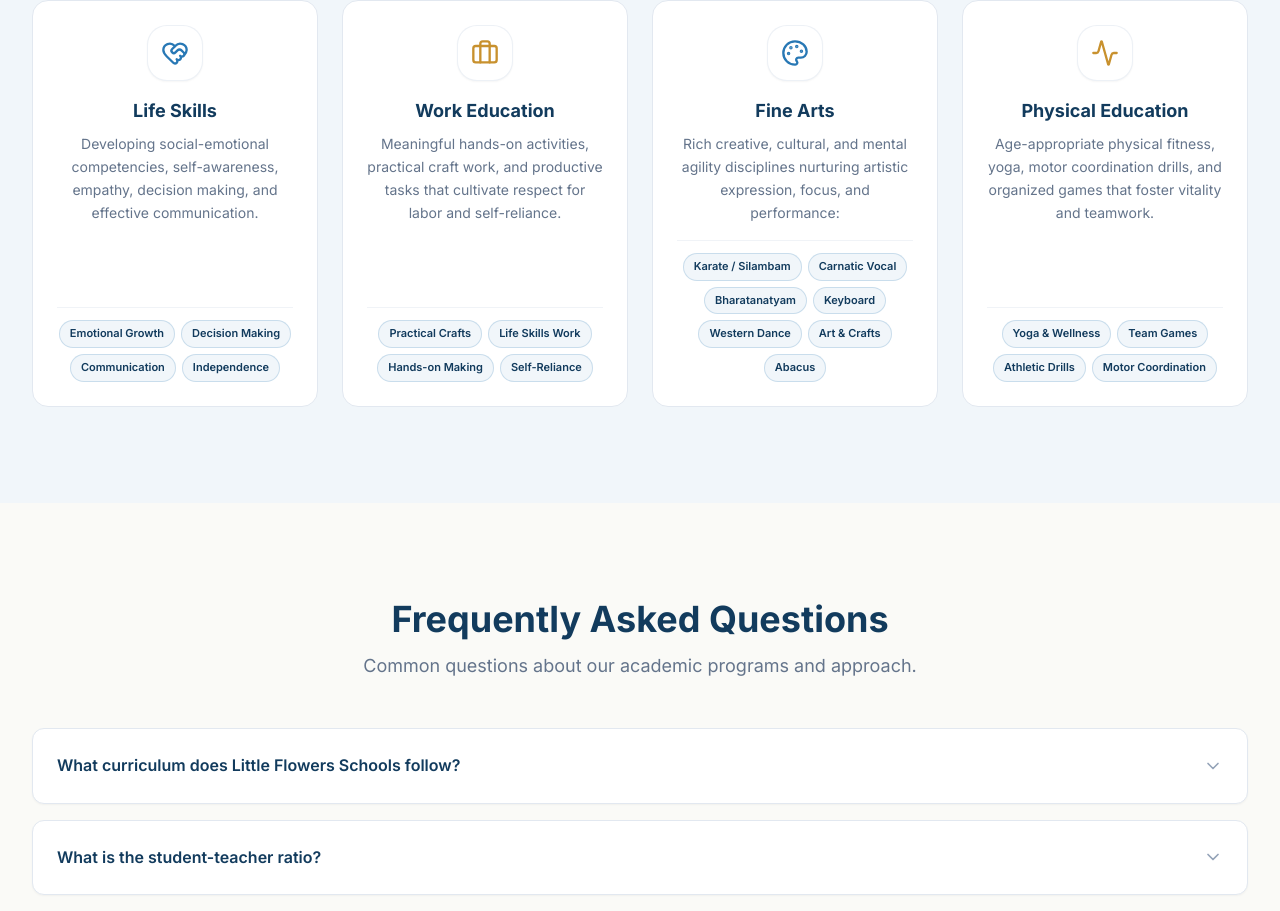
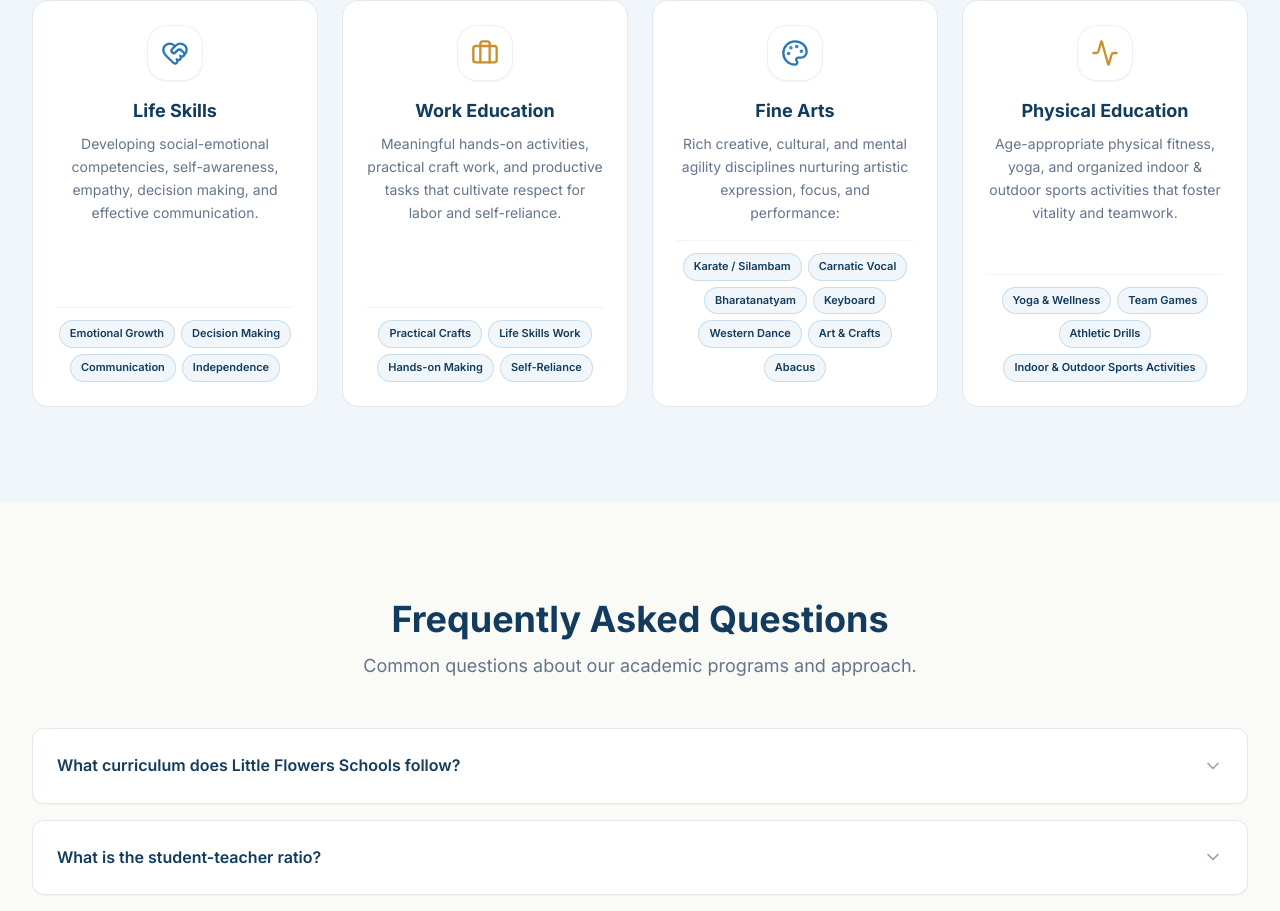
Before and after one commit to sandy040406/littleflowersschools, a Next.js app: page /academics in a window 1280 px wide. Shown: the part 2700-3611 px from the top of the page. Built offline with nearby package versions, Linux system fonts and the light colour scheme; no server answers.

Commit message:
Update Physical Education card to include indoor & outdoor sports activities

```diff
--- a/app/(public)/academics/page.tsx
+++ b/app/(public)/academics/page.tsx
@@ -333,10 +333,10 @@ export default async function AcademicsPage() {
               </div>
               <h3 className="font-bold text-navy text-lg mb-2">Physical Education</h3>
               <p className="text-sm text-text-secondary leading-relaxed mb-4">
-                Age-appropriate physical fitness, yoga, motor coordination drills, and organized games that foster vitality and teamwork.
+                Age-appropriate physical fitness, yoga, and organized indoor &amp; outdoor sports activities that foster vitality and teamwork.
               </p>
               <div className="flex flex-wrap gap-1.5 justify-center mt-auto pt-3 border-t border-border/50">
-                {['Yoga & Wellness', 'Team Games', 'Athletic Drills', 'Motor Coordination'].map((item) => (
+                {['Yoga & Wellness', 'Team Games', 'Athletic Drills', 'Indoor & Outdoor Sports Activities'].map((item) => (
                   <span
                     key={item}
                     className="inline-flex items-center text-[11px] font-semibold bg-soft-blue text-navy px-2.5 py-1 rounded-full border border-school-blue/20"
```
